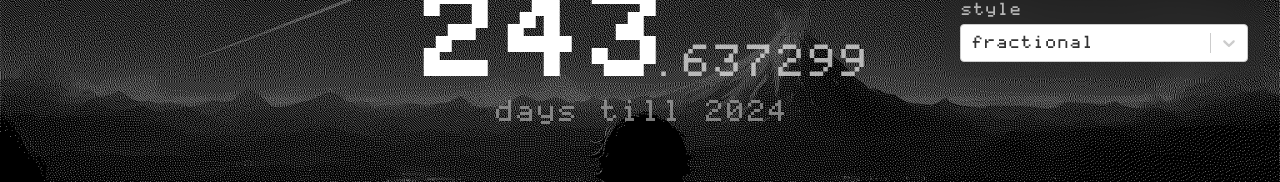
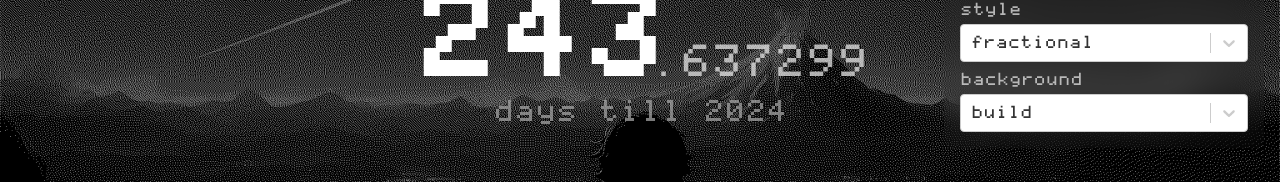
Before and after one commit to ishan0102/countdowns, a Next.js app: page / in a window 1280 px wide. Both pictures are taken after a click on the button "settings". Shown: the part 324-506 px from the top of the page. Built offline with nearby package versions, Linux system fonts and the light colour scheme.

Commit message:
Add a background selector and a new background

```diff
--- a/src/components/Countdown/index.js
+++ b/src/components/Countdown/index.js
@@ -13,11 +13,13 @@ export function Countdown() {
     desc,
     timezone,
     countdownStyle,
+    background,
     handleDateChange,
     handleTimeChange,
     handleDescChange,
     handleTimezoneChange,
     handleCountdownStyle,
+    handleBackgroundChange,
   } = useCountdown();
 
   const [isSettingsOpen, setIsSettingsOpen] = useState(false);
@@ -53,7 +55,7 @@ export function Countdown() {
 
 
   return (
-    <div className="flex flex-col items-center justify-center h-screen bg-no-repeat bg-center bg-cover relative" style={{ backgroundImage: "url('/static/img/bg.png')" }}>
+    <div className="flex flex-col items-center justify-center h-screen bg-no-repeat bg-center bg-cover relative" style={{ backgroundImage: `url('/static/img/${background}.png')` }}>
       <div className="absolute top-4 right-4">
         <button
           onClick={() => setIsSettingsOpen(!isSettingsOpen)}
@@ -89,13 +91,24 @@ export function Countdown() {
         <label className="block text-neutral-200 text-opacity-75 text-sm font-apple2mono mt-2">
           style
           <Select
-            placeholder="select a style"
             defaultValue={{ value: 'fractional', label: 'fractional' }}
             onChange={handleCountdownStyle}
             className="mt-1 w-full rounded text-black font-apple2mono"
             options={[
               { value: 'fractional', label: 'fractional' },
               { value: 'traditional', label: 'traditional' },
+            ]}
+          />
+        </label>
+        <label className="block text-neutral-200 text-opacity-75 text-sm font-apple2mono mt-2">
+          background
+          <Select
+            defaultValue={{ value: 'build', label: 'build' }}
+            onChange={handleBackgroundChange}
+            className="mt-1 w-full rounded text-black font-apple2mono"
+            options={[
+              { value: 'build', label: 'build' },
+              { value: 'dream', label: 'dream' },
             ]}
           />
         </label>
--- a/src/components/Countdown/useCountdown.js
+++ b/src/components/Countdown/useCountdown.js
@@ -21,6 +21,7 @@ export function useCountdown() {
   const initialDesc = getInitialValue('desc', new Date().getFullYear() + 1);
   const initialTimezone = getInitialValue('timezone', Intl.DateTimeFormat().resolvedOptions().timeZone);
   const initialCountdownStyle = getInitialValue('countdownStyle', 'fractional');
+  const initialBackground = getInitialValue('background', 'build');
 
   const [days, setDays] = useState(null);
   const [date, setDate] = useState(initialDate);
@@ -28,6 +29,7 @@ export function useCountdown() {
   const [desc, setDesc] = useState(initialDesc);
   const [timezone, setTimezone] = useState(initialTimezone);
   const [countdownStyle, setCountdownStyle] = useState(initialCountdownStyle);
+  const [background, setBackground] = useState(initialBackground);
 
   useEffect(() => {
     const now = new Date();
@@ -96,6 +98,11 @@ export function useCountdown() {
     localStorage.setItem('countdownStyle', selectedOption.value);
   };
 
+  const handleBackgroundChange = (selectedOption) => {
+    setBackground(selectedOption.value);
+    localStorage.setItem('background', selectedOption.value);
+  };
+
   return {
     days,
     date,
@@ -103,10 +110,12 @@ export function useCountdown() {
     desc,
     timezone,
     countdownStyle,
+    background,
     handleDateChange,
     handleTimeChange,
     handleDescChange,
     handleTimezoneChange,
     handleCountdownStyle,
+    handleBackgroundChange,
   };
 }
```
Also changed, not shown: public/static/img/build.png (renamed from public/static/img/bg.png), public/static/img/dream.png (renamed from public/static/img/bg2.png).
